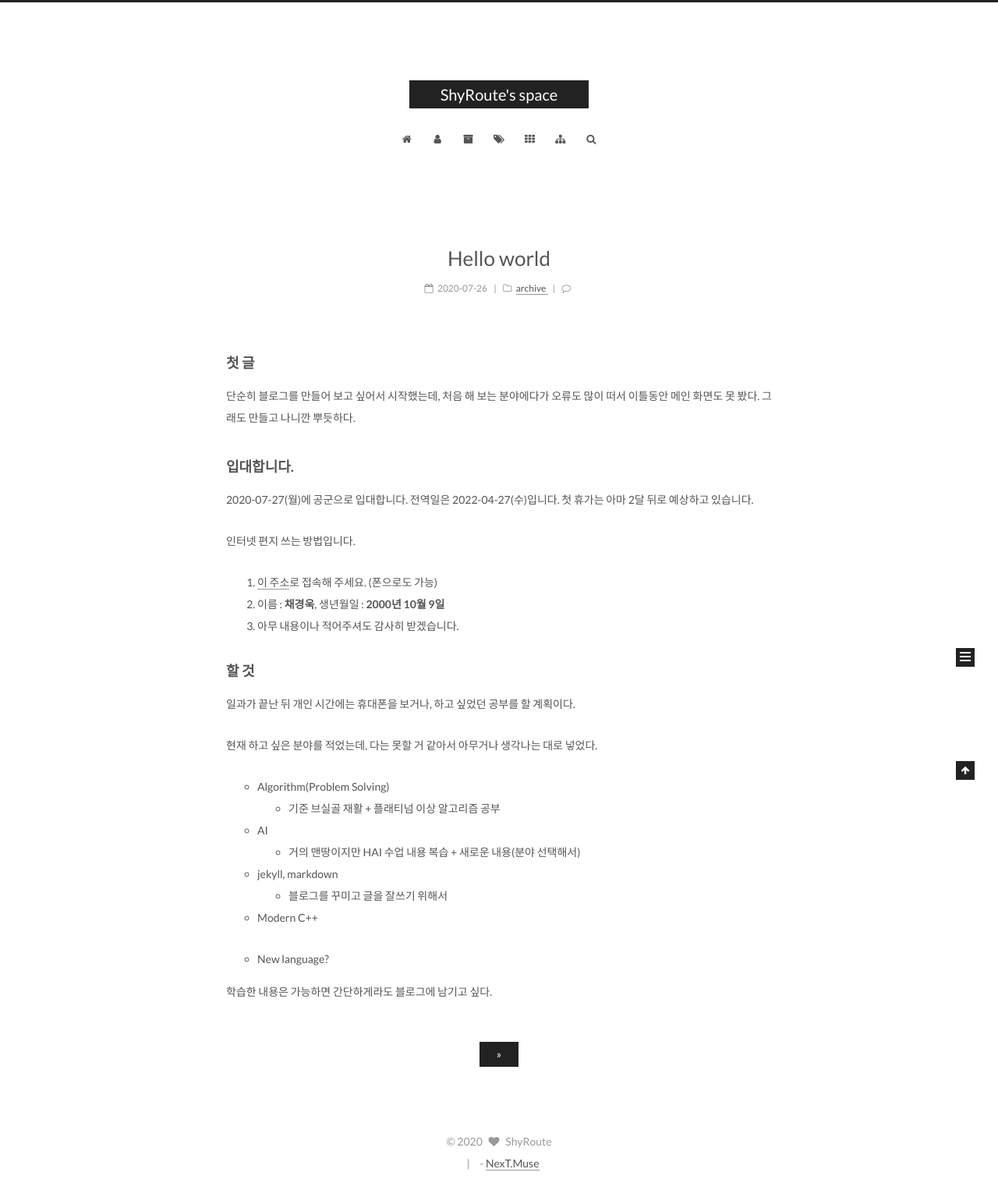
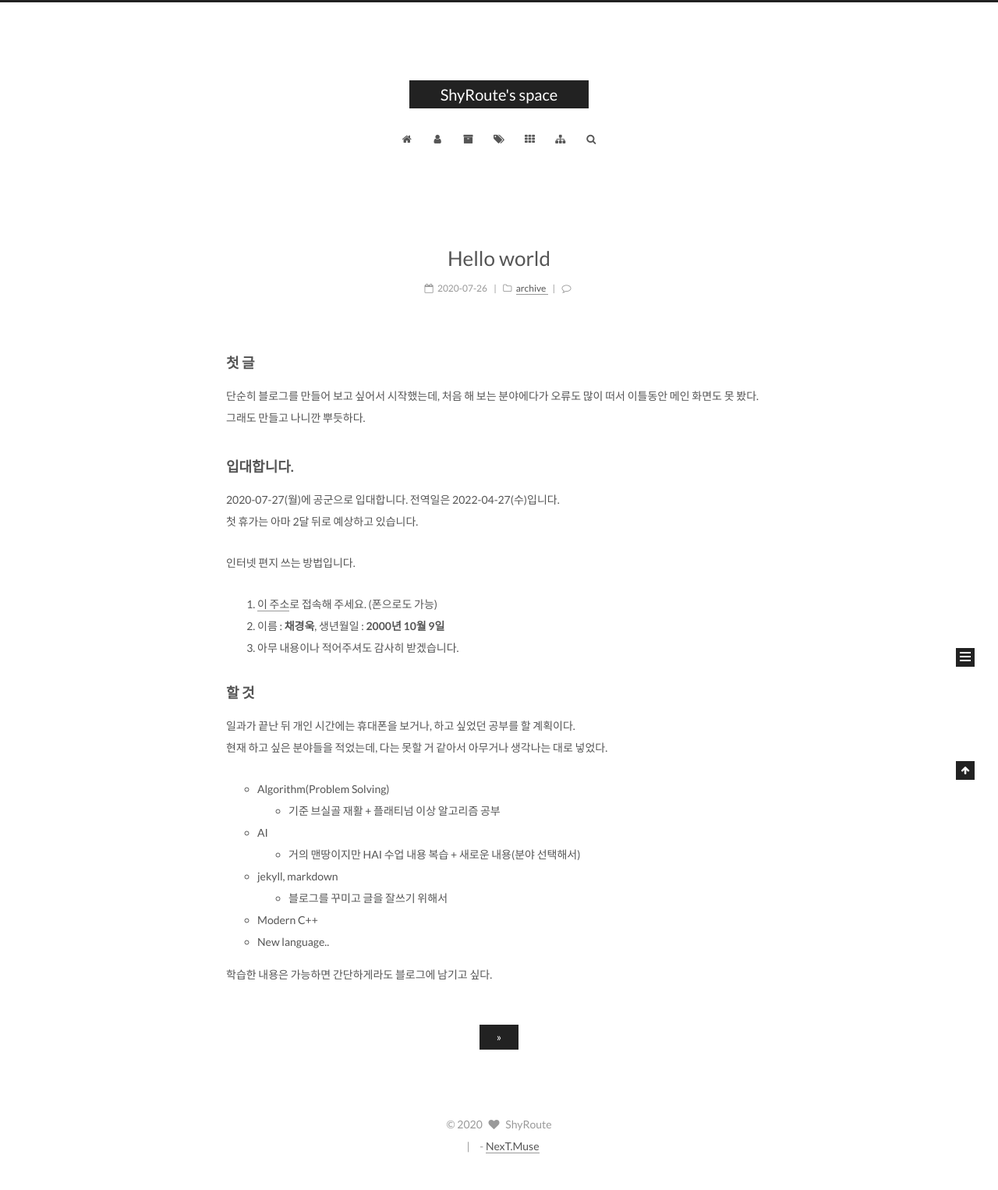
Before and after one commit to ShyRoute/ShyRoute.github.io, a Jekyll site: the page built from index.html, in a window 1280 px wide. Shown: the whole page at 78% size. Built offline with Jekyll 4.4.1, drawn with Linux system fonts in a browser that asks for light colours; the list of posts is cut into pages by our own code; comment, search, counter and statistics services are not loaded; after the commit the page ends 1504 px from its top, so only the background shows below that.

Commit message:
Update 2020-07-26-Helloworld.md

```diff
--- a/_posts/2020-07-26-Helloworld.md
+++ b/_posts/2020-07-26-Helloworld.md
@@ -20,9 +20,8 @@
 3. 아무 내용이나 적어주셔도 감사히 받겠습니다.
 
 ### 할 것
-일과가 끝난 뒤 개인 시간에는 휴대폰을 보거나, 하고 싶었던 공부를 할 계획이다.
-
-현재 하고 싶은 분야를 적었는데, 다는 못할 거 같아서 아무거나 생각나는 대로 넣었다.
+일과가 끝난 뒤 개인 시간에는 휴대폰을 보거나, 하고 싶었던 공부를 할 계획이다.<br>
+현재 하고 싶은 분야들을 적었는데, 다는 못할 거 같아서 아무거나 생각나는 대로 넣었다.
 * Algorithm(Problem Solving)
   * <solved.ac> 기준 브실골 재활 + 플래티넘 이상 알고리즘 공부
 
@@ -33,7 +32,6 @@
   * 블로그를 꾸미고 글을 잘쓰기 위해서
 
 * Modern C++
-
-* New language?
+* New language..
 
 학습한 내용은 가능하면 간단하게라도 블로그에 남기고 싶다.
```
Also changed, not shown: other parts of _posts/2020-07-26-Helloworld.md (+3 -3 lines).
